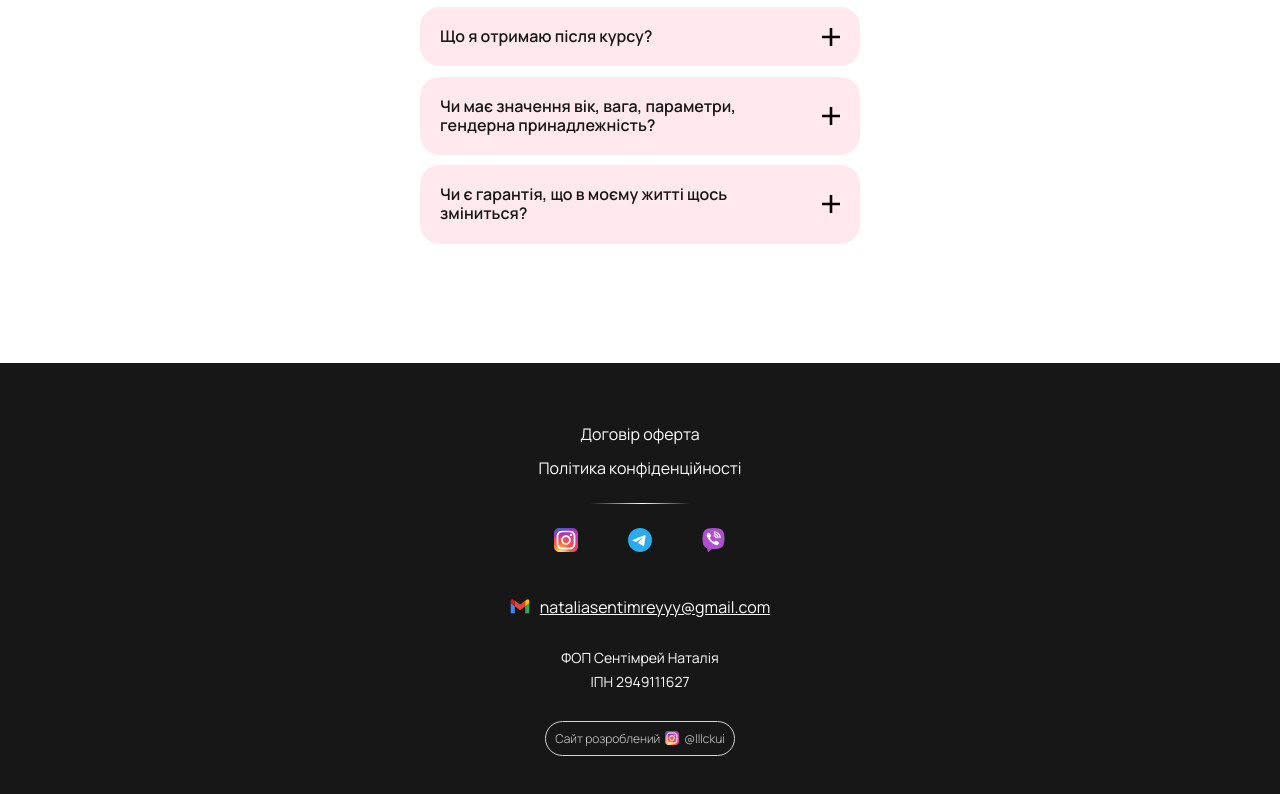
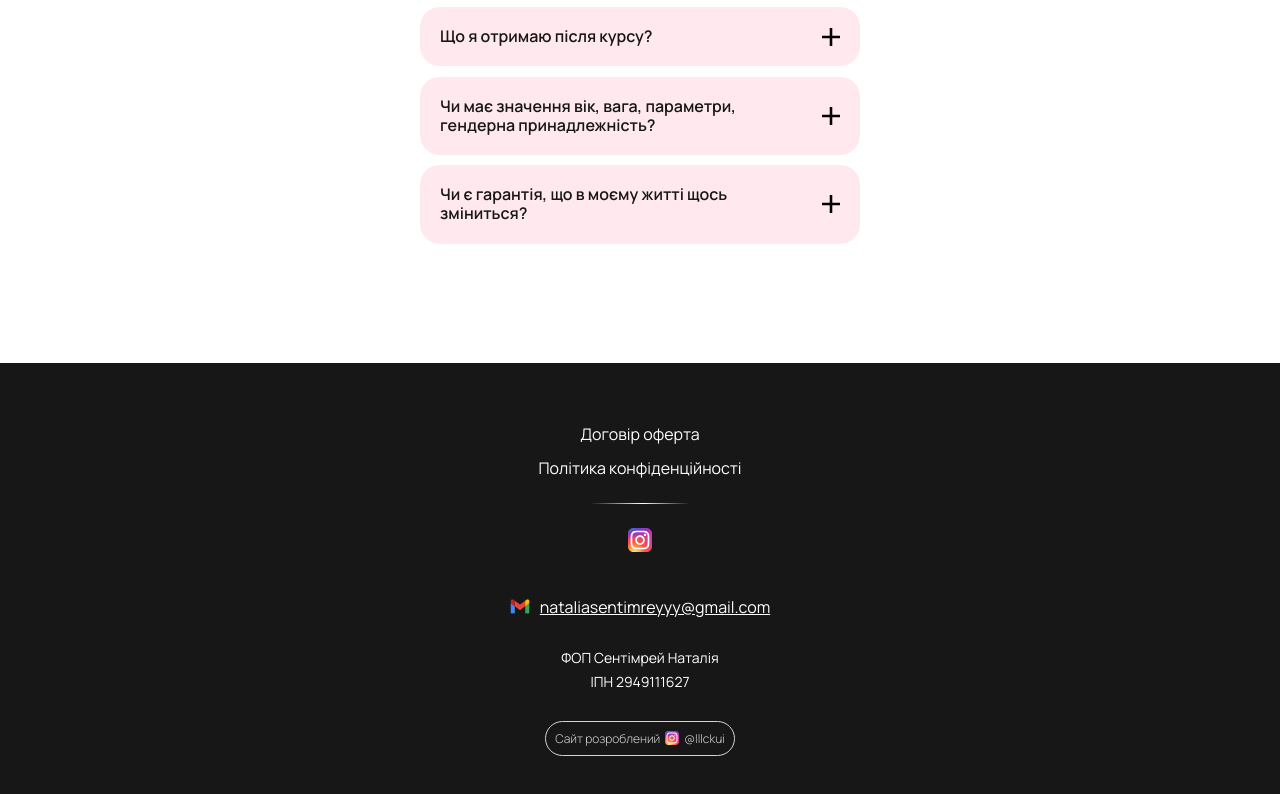
Before and after one commit to RomanIsaiev/work-website-17, a plain HTML site: page index.html in a window 1280 px wide. Shown: the part 8541-9335 px from the top of the page. Drawn offline with nearby package versions, Linux system fonts and the light colour scheme.

Commit message:
Update index.html

```diff
--- a/index.html
+++ b/index.html
@@ -797,7 +797,7 @@
               width="24"
               height="24"
           /></a>
-          <a class="link" href="" target="_blank" rel="nofollow">
+          <!-- <a class="link" href="" target="_blank" rel="nofollow">
             <img
               src="./images/footer-telegram.svg"
               alt="telegram"
@@ -810,7 +810,7 @@
               alt="viber"
               width="24"
               height="24"
-          /></a>
+          /></a> -->
         </div>
         <a class="footer-mail link" href="mailto:nataliasentimreyyy@gmail.com"
           ><div class="footer-mail-container">
```
